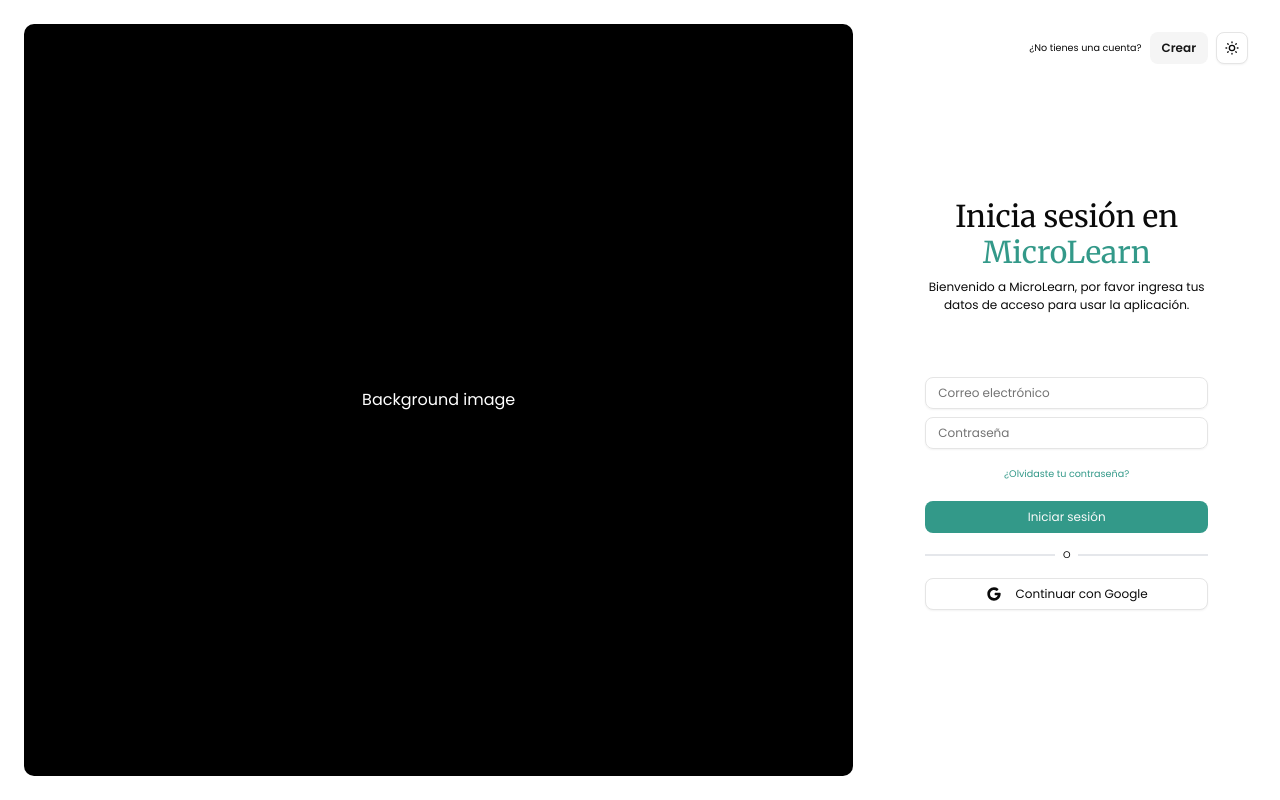
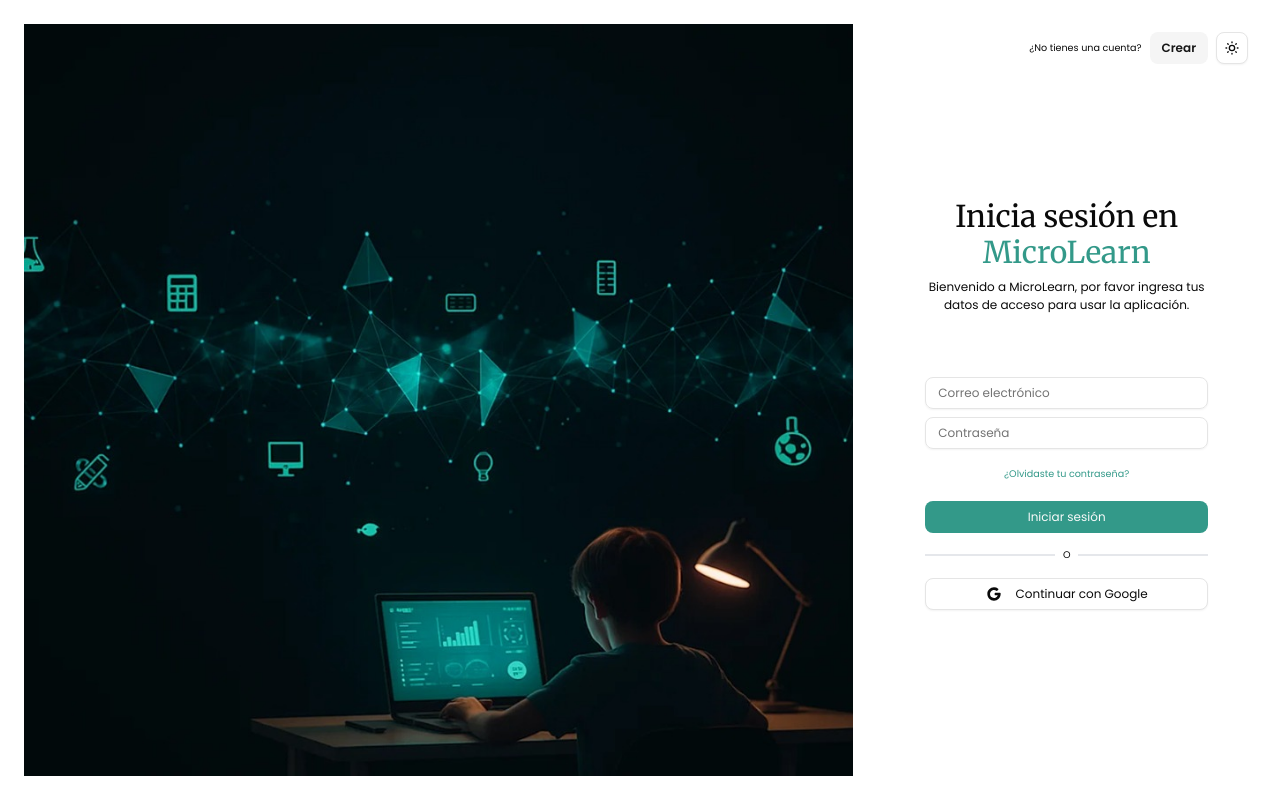
Before and after one commit to Psychohistorian11/micro-learn, a Next.js app: page /login in a window 1280 px wide. Built offline with nearby package versions, Linux system fonts and the light colour scheme.

Commit message:
add login background image

```diff
--- a/src/app/(auth)/login/page.tsx
+++ b/src/app/(auth)/login/page.tsx
@@ -5,9 +5,12 @@
     <div className="min-h-dvh flex flex-row">
       <div className=" md:basis-2/3 hidden md:block pl-6 pt-6 pb-6 ">
         <div className="dark:bg-white bg-black h-full rounded-lg flex flex-col justify-center items-center">
-                    <p className="dark:text-black text-white">Background image</p>
+          <img
+            src="fondo.jpeg"
+            alt="Background"
+            className="object-cover w-full h-full"
+          />{" "}
         </div>
-
       </div>
       <div className=" md:basis-1/3 w-full p-8">
         <LogInForm />
--- a/src/app/(auth)/reset-password/page.tsx
+++ b/src/app/(auth)/reset-password/page.tsx
@@ -5,7 +5,11 @@
     <div className="min-h-dvh flex flex-row">
       <div className=" md:basis-2/3 hidden md:block pl-6 pt-6 pb-6 ">
         <div className="dark:bg-white bg-black h-full rounded-lg flex flex-col justify-center items-center">
-          <p className="dark:text-black text-white">Background image</p>
+          <img
+            src="fondo.jpeg"
+            alt="Background"
+            className="object-cover w-full h-full"
+          />
         </div>
       </div>
       <div className=" md:basis-1/3 w-full p-8">
```
Also changed, not shown: public/fondo.jpeg (added). Lines whose indentation alone changed are shown as unchanged.
